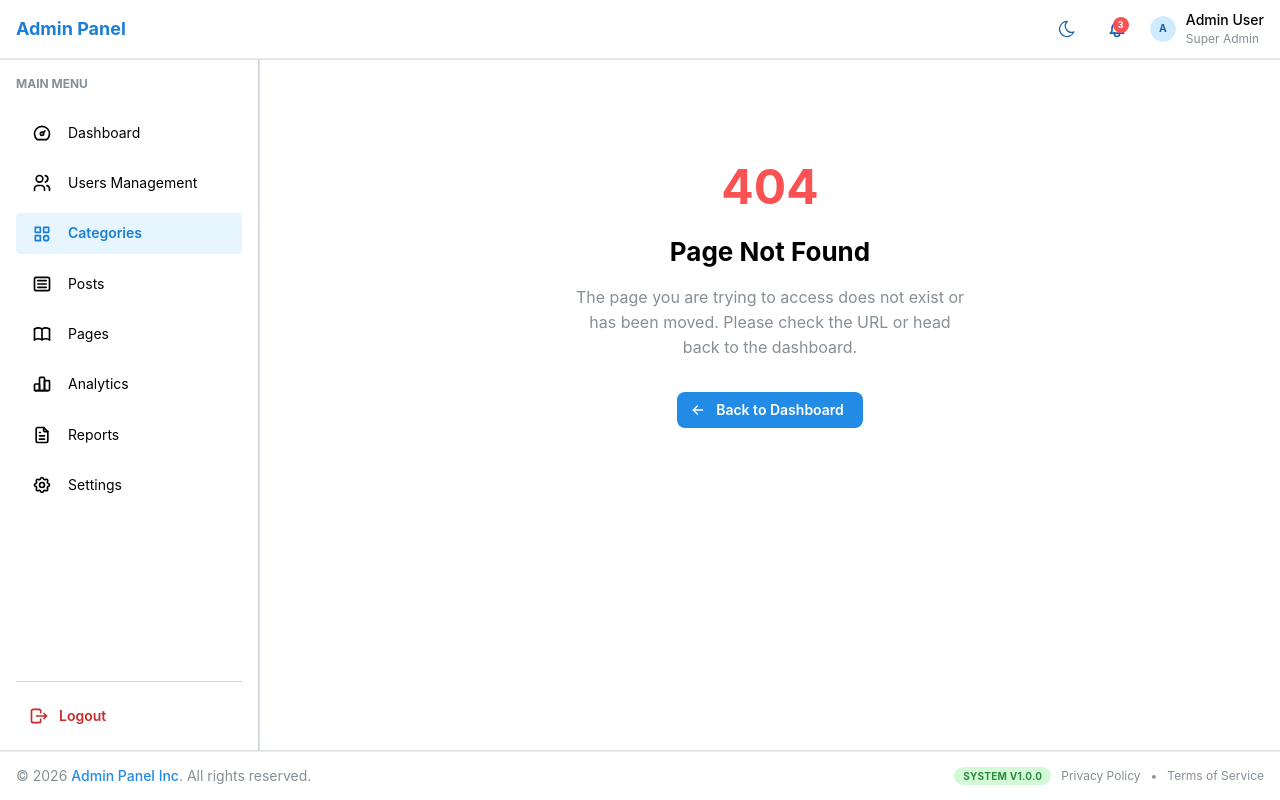
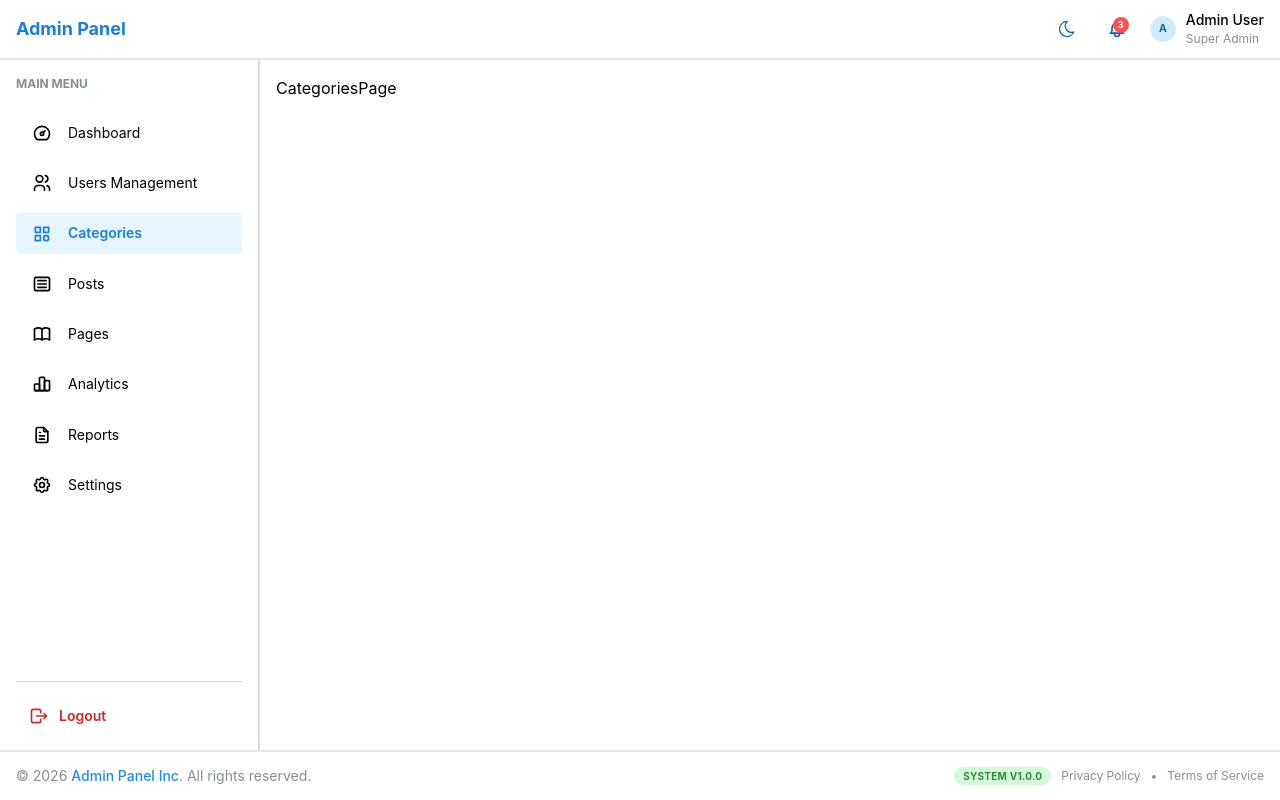
Before and after one commit to CheSubhro/MantineUIAdminPanel, a React (Vite) app: page /categories in a window 1280 px wide. Built offline with nearby package versions, Linux system fonts and the light colour scheme.

Commit message:
feat(routes): add CategoriesPage to app routes and create the component file

```diff
--- /dev/null
+++ b/src/pages/CategoriesPage.jsx
@@ -0,0 +1,10 @@
+
+import React from 'react'
+
+const CategoriesPage = () => {
+    return (
+        <div>CategoriesPage</div>
+    )
+}
+
+export default CategoriesPage
--- a/src/routes/AppRoutes.jsx
+++ b/src/routes/AppRoutes.jsx
@@ -5,6 +5,7 @@ import { Title, Text, Container } from '@mantine/core';
 
 import DashboardPage from '../pages/DashboardPage';
 import UsersPage from '../pages/UsersPage';
+import CategoriesPage from '../pages/CategoriesPage';
 import PostsPage from '../pages/PostsPage';
 import PagesPage from '../pages/PagesPage';
 import AnalyticsPage from '../pages/AnalyticsPage';
@@ -19,6 +20,7 @@ export default function AppRoutes() {
 
             <Route path="/dashboard" element={<DashboardPage />} />
             <Route path="/users" element={<UsersPage />} />
+            <Route path="/categories" element={<CategoriesPage />} />
             <Route path="/posts" element={<PostsPage />} />
             <Route path="/pages" element={<PagesPage />} />
             <Route path="/analytics" element={<AnalyticsPage />} />
```
